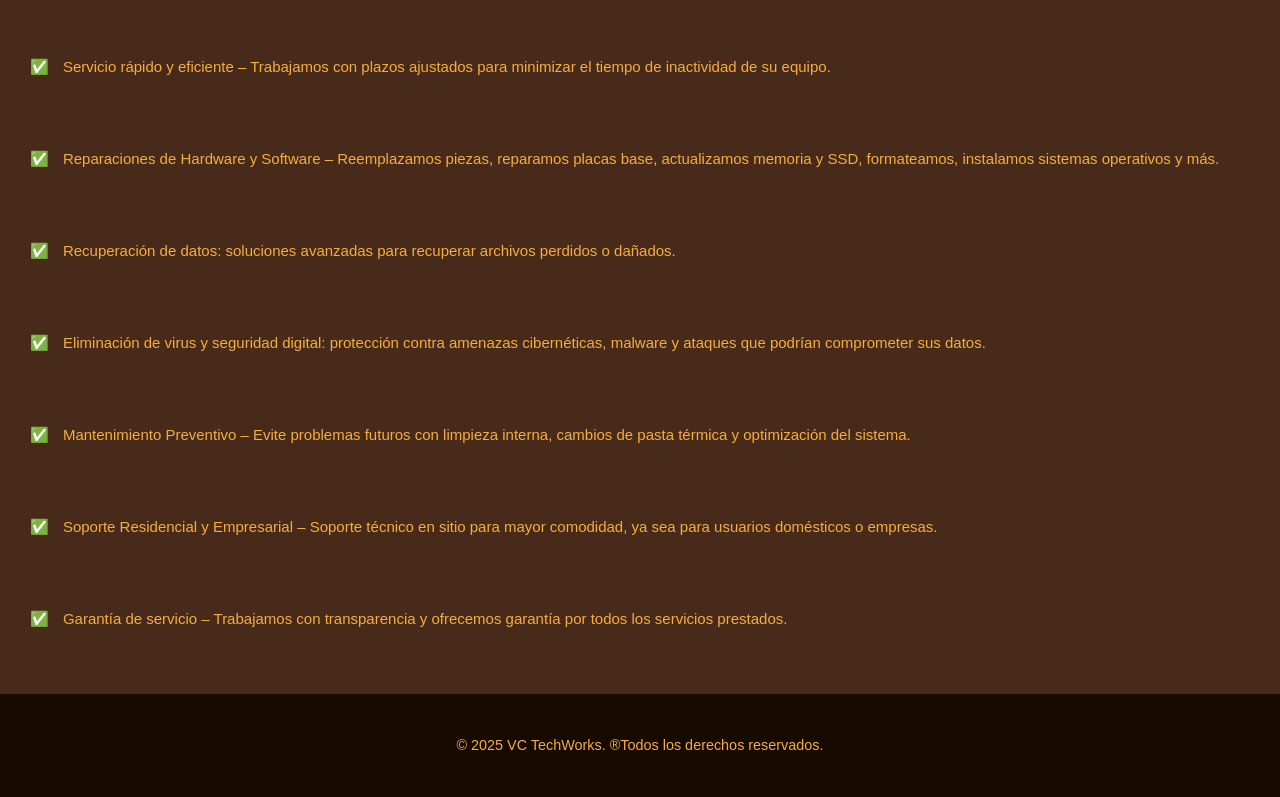
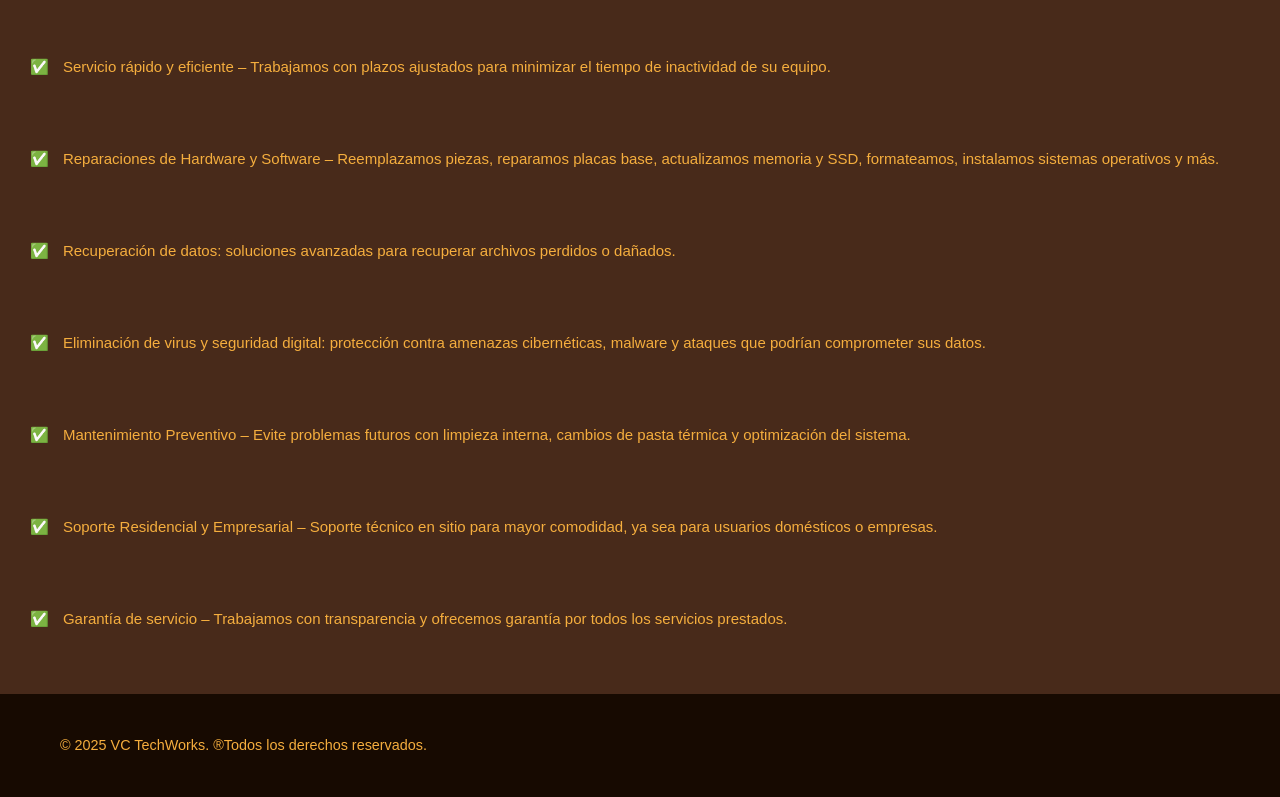
Before and after one commit to NyuuAes/vctechworks.github.io, a plain HTML site: page index.html in a window 1280 px wide. Shown: the part 638-1435 px from the top of the page. Drawn offline with Linux system fonts and the light colour scheme.

Commit message:
Update styles.css

```diff
--- a/styles.css
+++ b/styles.css
@@ -18,8 +18,8 @@ body {
     margin: 10px auto;
     padding: 10px 20px;
     display: flex;
-    justify-content: center;
-    align-items: center;
+    justify-content: space-between;
+    align-items: space-between;
 }
 
 /* Estilo do Header */
```
